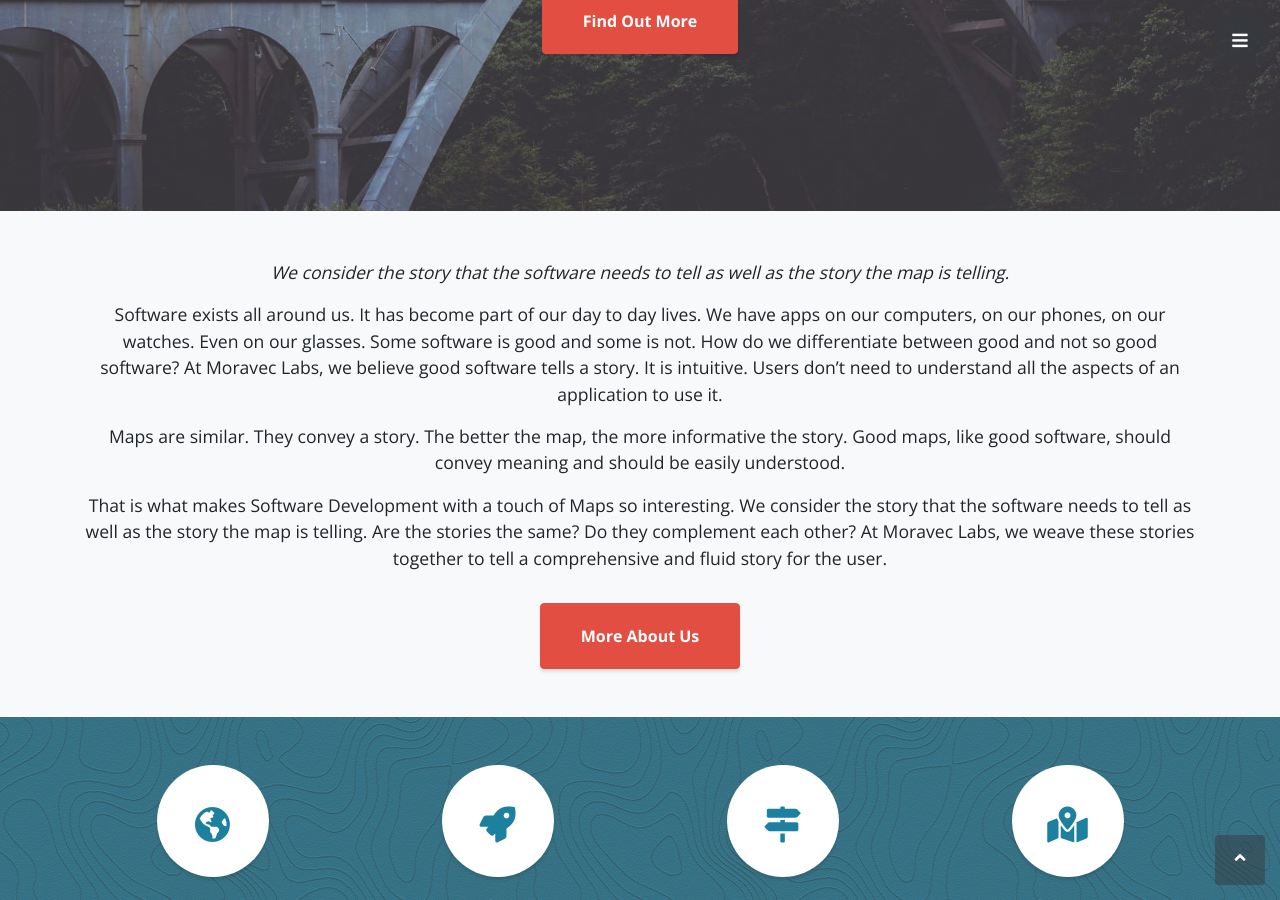
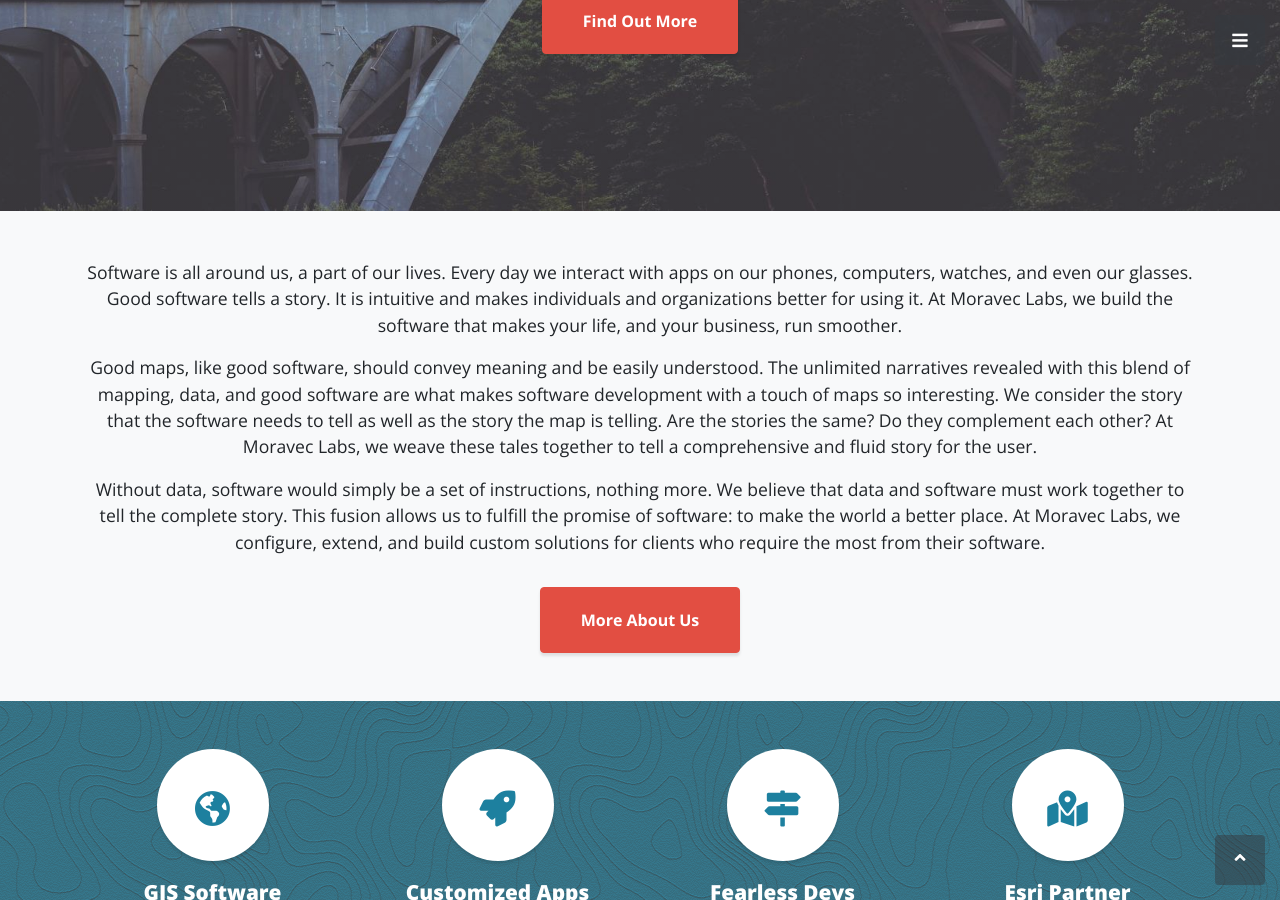
Before and after one commit to Dawnabelle/moravec-site-jekyll, a Jekyll site: the page built from index.html, in a window 1280 px wide and 900 px high, scrolled down 689 px. Built offline with Jekyll 4.4.1, drawn with Linux system fonts in a browser that asks for light colours; nearby versions of some CDN libraries; some web fonts are replaced.

Commit message:
change baseurl

```diff
--- a/_config.yml
+++ b/_config.yml
@@ -17,7 +17,7 @@ title: Moravec Labs
 email: info@moraveclabs.com
 description: >- # this means to ignore newlines until "baseurl:"
   Software exists all around us. How do we differentiate between good and not so good software? At Moravec Labs, we believe good software tells a story. It is intuitive. Users don’t need to understand all the aspects of an application to use it. We consider the story that the software needs to tell as well as the story the map is telling. Are the stories the same? Do they complement each other? At Moravec Labs, we weave these stories together to tell a comprehensive and fluid story for the user.
-baseurl: "" # the subpath of your site, e.g. /blog
+baseurl: "/ml-site-jekyll" # the subpath of your site, e.g. /blog
 url: "" # the base hostname & protocol for your site, e.g. http://example.com
 twitter_username: moraveclabs
 github_username:  morehavoc
--- a/index.html
+++ b/index.html
@@ -23,18 +23,11 @@ layout: default
 <!-- About -->
 <section class="about content-section bg-light" id="about">
   <div class="container text-center">
-    <p><em>We consider the story that the software needs to tell as well as the story the map is
-      telling. </em></p>
-    <p>Software exists all around us. It has become part of our day to day lives. We have apps on our computers, on
-      our phones, on our watches. Even on our glasses. Some software is good and some is not. How do we
-      differentiate between good and not so good software? At Moravec Labs, we believe good software tells a story.
-      It is intuitive. Users don’t need to understand all the aspects of an application to use it.</p>
-    <p>Maps are similar. They convey a story. The better the map, the more informative the story. Good maps, like good software, should convey meaning and should
-      be easily understood.</p>
-    <p>That is what makes Software Development with a touch of Maps so interesting. We consider the story that the
-      software needs to tell as well as the story the map is telling. Are the stories the same? Do they complement
-      each other? At Moravec Labs, we weave these stories together to tell a comprehensive and fluid story for the
-      user.</p>
+    <!--<p><em>We consider the story that the software needs to tell as well as the story the map is-->
+      <!--telling. </em></p>-->
+    <p>Software is all around us, a part of our lives. Every day we interact with apps on our phones, computers, watches, and even our glasses. Good software tells a story. It is intuitive and makes individuals and organizations better for using it. At Moravec Labs, we build the software that makes your life, and your business, run smoother.</p>
+    <p>Good maps, like good software, should convey meaning and be easily understood. The unlimited narratives revealed with this blend of mapping, data, and good software are what makes software development with a touch of maps so interesting. We consider the story that the software needs to tell as well as the story the map is telling. Are the stories the same? Do they complement each other? At Moravec Labs, we weave these tales together to tell a comprehensive and fluid story for the user.</p>
+    <p>Without data, software would simply be a set of instructions, nothing more. We believe that data and software must work together to tell the complete story. This fusion allows us to fulfill the promise of software: to make the world a better place. At Moravec Labs, we configure, extend, and build custom solutions for clients who require the most from their software.</p>
     <div class="btn-container">
       <a class="btn btn-primary btn-xl js-scroll-trigger" href="/about">More About Us</a>
     </div>
```
